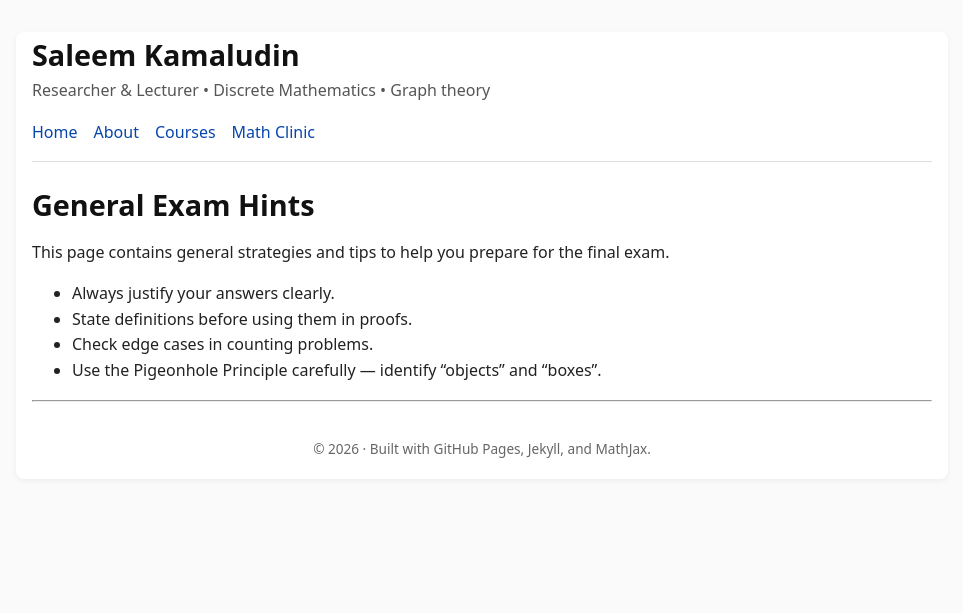
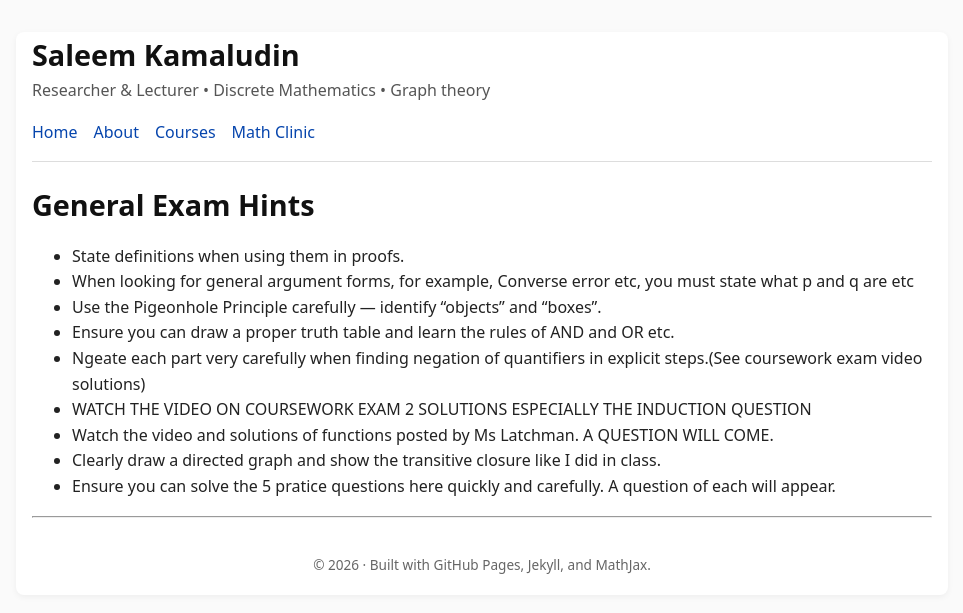
Before and after one commit to SaleemKamaludin/SaleemKamaludin.github.io, a Jekyll site: the page built from courses/comp1604/final-exam-practice/general-hints.md, in a window 1280 px wide. Shown: the top 613 px of the page, without its empty margins (158-1121 px from the left). Built offline with Jekyll 4.4.1, drawn with Linux system fonts in a browser that asks for light colours.

Commit message:
Revise general hints for final exam preparation
Updated hints for final exam preparation with additional strategies and clarifications.

```diff
--- a/courses/comp1604/final-exam-practice/general-hints.md
+++ b/courses/comp1604/final-exam-practice/general-hints.md
@@ -7,13 +7,15 @@ permalink: /courses/comp1604/final-exam-practice/general-hints/
 
 <h1>General Exam Hints</h1>
 
-<p>
-This page contains general strategies and tips to help you prepare for the final exam.
-</p>
 
 <ul>
-  <li>Always justify your answers clearly.</li>
-  <li>State definitions before using them in proofs.</li>
-  <li>Check edge cases in counting problems.</li>
+  <li>State definitions when using them in proofs.</li>
+  <li>When looking for general argument forms, for example, Converse error etc, you must state what p and q are etc</li>
   <li>Use the Pigeonhole Principle carefully — identify “objects” and “boxes”.</li>
+  <li>Ensure you can draw a proper truth table and learn the rules of AND and OR etc.</li>
+  <li>Ngeate each part very carefully when finding negation of quantifiers in explicit steps.(See coursework exam video solutions)</li>
+  <li>WATCH THE VIDEO ON COURSEWORK EXAM 2 SOLUTIONS ESPECIALLY THE INDUCTION QUESTION</li>
+  <li>Watch the video and solutions of functions posted by Ms Latchman. A QUESTION WILL COME.</li>
+  <li>Clearly draw a directed graph and show the transitive closure like I did in class.</li>
+  <li>Ensure you can solve the 5 pratice questions here quickly and carefully. A question of each will appear.</li>
 </ul>
```
